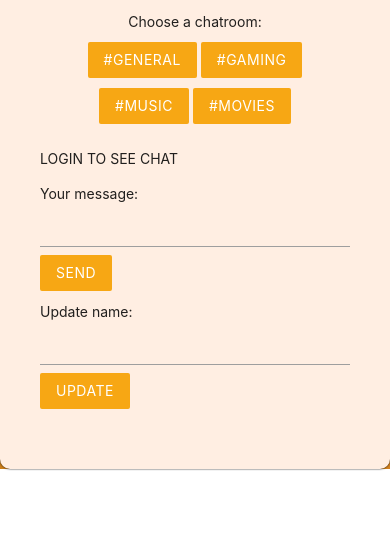
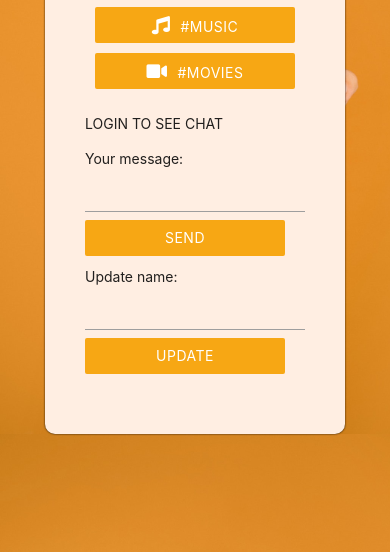
Before and after one commit to RicardoBernardo870/ChatRoom, a website: page index.html in a window 390 px wide. Shown: the part 292-844 px from the top of the page. Drawn offline with nearby package versions, Linux system fonts and the light colour scheme; no server answers.

Commit message:
Mobile
updated

```diff
--- a/Scripts/style.css
+++ b/Scripts/style.css
@@ -8,6 +8,12 @@
   color: white;
   outline: none !important;
   box-shadow: none !important;
+
+}
+
+.btn span {
+  margin-left: 10px ;
+
 }
 .btn:focus {
   outline: none !important;
@@ -29,9 +35,12 @@
 
 .chat-rooms {
   padding: 10px;
+
+
 }
 .chat-rooms .btn {
   margin-top: 10px;
+
 }
 
 .chat-window {
@@ -52,8 +61,8 @@
 body {
   background-image: url(../assets/pexels-sound-on-3756879.jpg);
   background-size: cover;
-  background-repeat: no-repeat;
-  height: 100%;
+
+
 }
 
 @keyframes fadein {
@@ -68,3 +77,33 @@ body {
 .new-name {
   margin-top: 10px;
 }
+
+@media only screen and (max-width: 600px) {
+  .container1 {
+    max-width: 300px;
+  }
+
+  .btn {
+    width: 200px;
+    margin-right: 10px;
+
+  }
+
+  .btn i {
+    display: initial;
+    }
+
+    .chat-rooms {
+      width: 100%;
+      display: flex;
+      flex-direction: column;
+    }
+
+  h1 {
+    display: none;
+  }
+
+  .btn span {
+    margin-left: 10px;
+  }
+}
--- a/index.html
+++ b/index.html
@@ -4,8 +4,12 @@
     <meta charset="UTF-8">
     <meta http-equiv="X-UA-Compatible" content="IE=edge">
     <meta name="viewport" content="width=device-width, initial-scale=1.0">
+    <link rel="stylesheet" href="https://cdnjs.cloudflare.com/ajax/libs/font-awesome/5.15.2/css/all.min.css"
+        integrity="sha512-HK5fgLBL+xu6dm/Ii3z4xhlSUyZgTT9tuc/hSrtw6uzJOvgRr2a9jyxxT1ely+B+xFAmJKVSTbpM/CuL7qxO8w=="
+        crossorigin="anonymous" />
        <link rel="stylesheet" href="https://cdnjs.cloudflare.com/ajax/libs/materialize/1.0.0/css/materialize.min.css">
        <link type="text/css" rel="stylesheet" href="https://www.gstatic.com/firebasejs/ui/4.6.1/firebase-ui-auth.css" />
+
 
 
        <link rel="stylesheet" href="./Scripts/style.css">
@@ -89,10 +93,10 @@
 <!-- buttons for chatrooms -->
 <div class="chat-rooms mb-3 center-align">
     <div>Choose a chatroom:</div>
-    <button class="btn" id="general">#general</button>
-    <button class="btn" id="gaming">#gaming</button>
-    <button class="btn" id="music">#music</button>
-    <button class="btn" id="movies">#movies</button>
+    <button class="btn" id="general"><i class="fab fa-discourse"></i><span>#general</span></button>
+    <button class="btn" id="gaming"><i class="fas fa-gamepad"></i><span>#gaming</span></button>
+    <button class="btn" id="music"><i class="fas fa-music"></i><span>#music</span></button>
+    <button class="btn" id="movies"><i class="fas fa-video"></i><span>#movies</span></button>
 </div>
 
 
```
